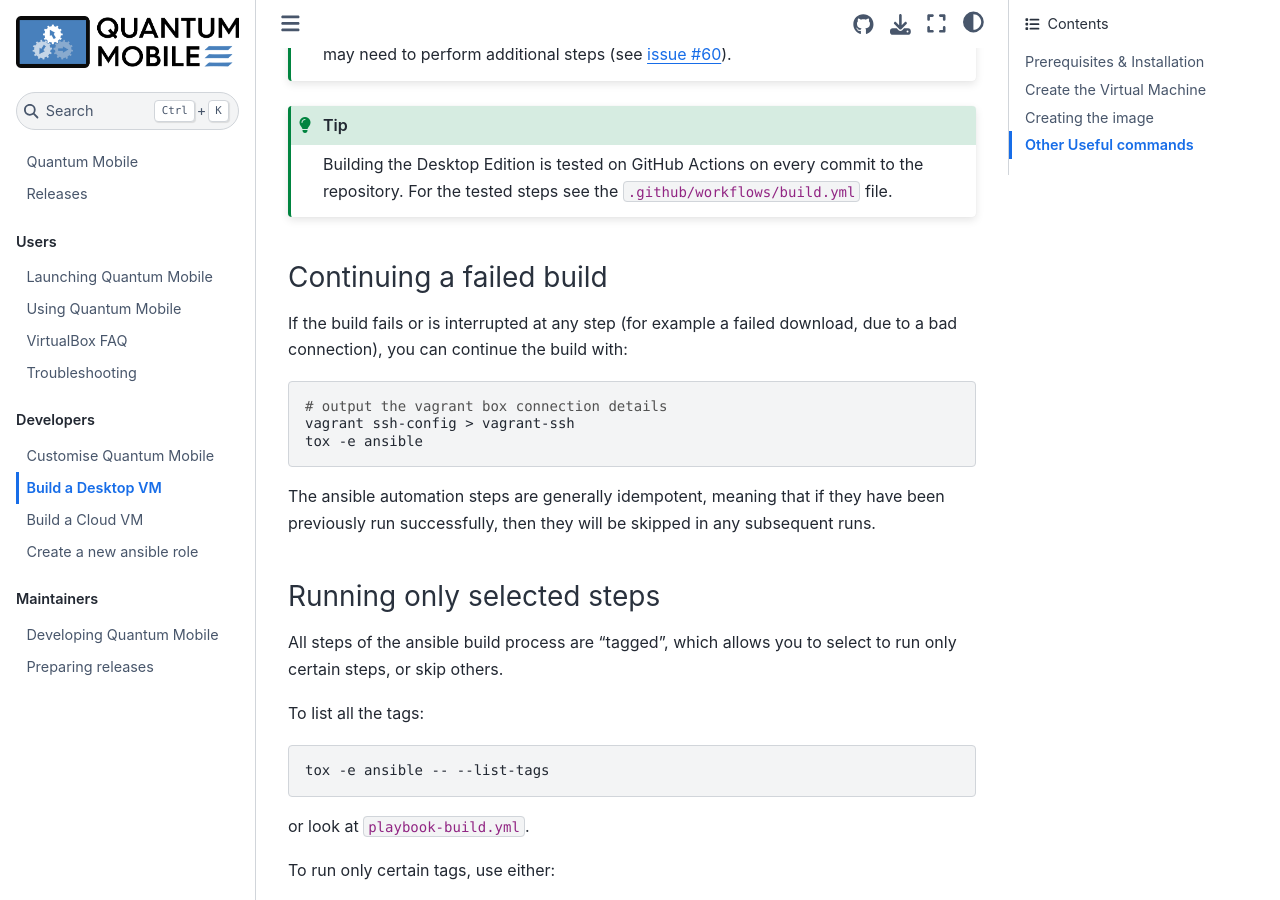
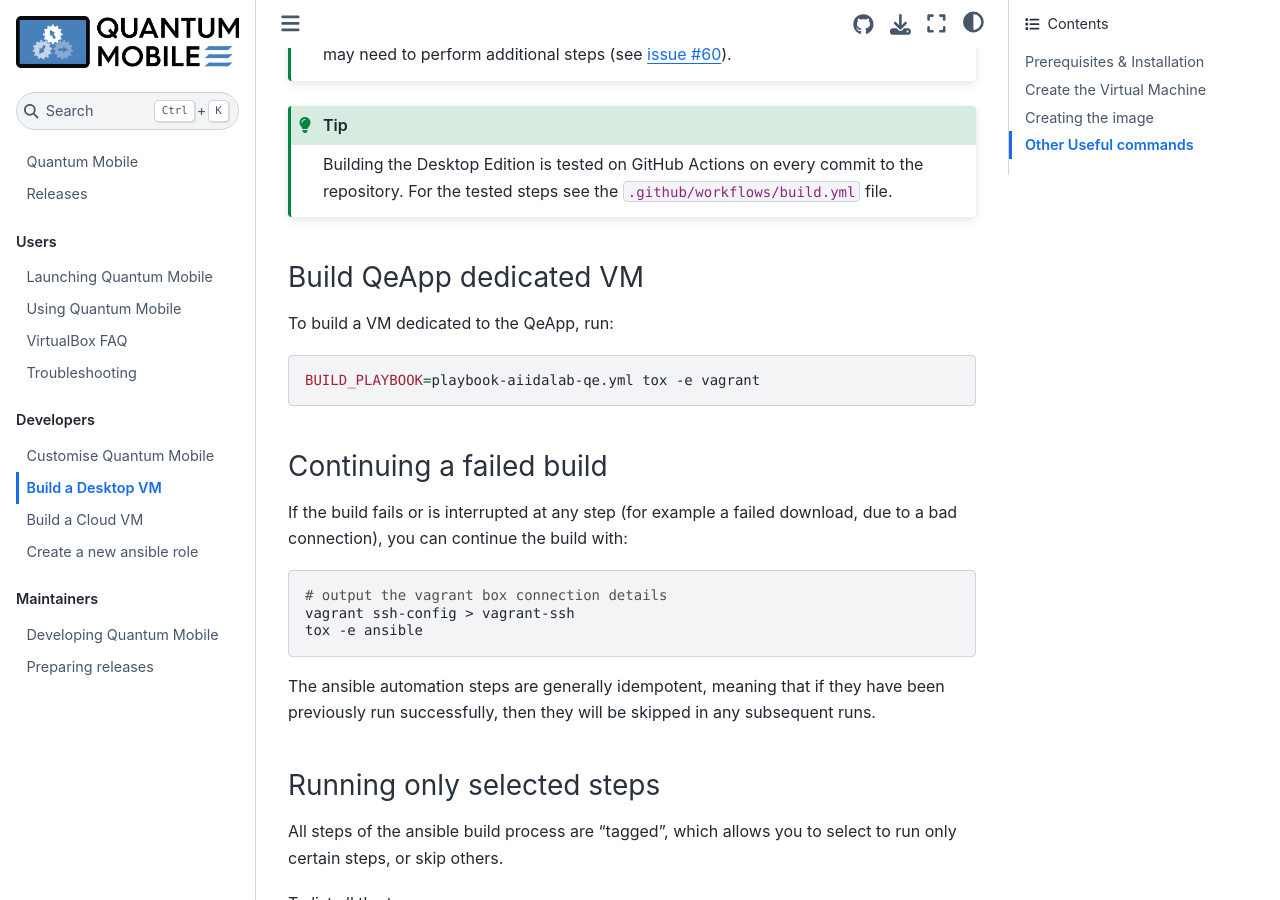
Before and after one commit to marvel-nccr/quantum-mobile, a Sphinx documentation site: the page built from docs/developers/build-vagrant.md, in a window 1280 px wide and 900 px high, scrolled down 1525 px. Built offline with Sphinx 7.4.7 and the Sphinx Book theme 1.1.4, drawn with Linux system fonts in a browser that asks for light colours.

Commit message:
update readme for qeapp playbook build

````diff
--- a/docs/developers/build-vagrant.md
+++ b/docs/developers/build-vagrant.md
@@ -98,6 +98,13 @@
 For the tested steps see the `.github/workflows/build.yml` file.
 :::
 
+### Build QeApp dedicated VM
+
+To build a VM dedicated to the QeApp, run:
+
+```bash
+BUILD_PLAYBOOK=playbook-aiidalab-qe.yml tox -e vagrant
+```
 
 ### Continuing a failed build
 
````
